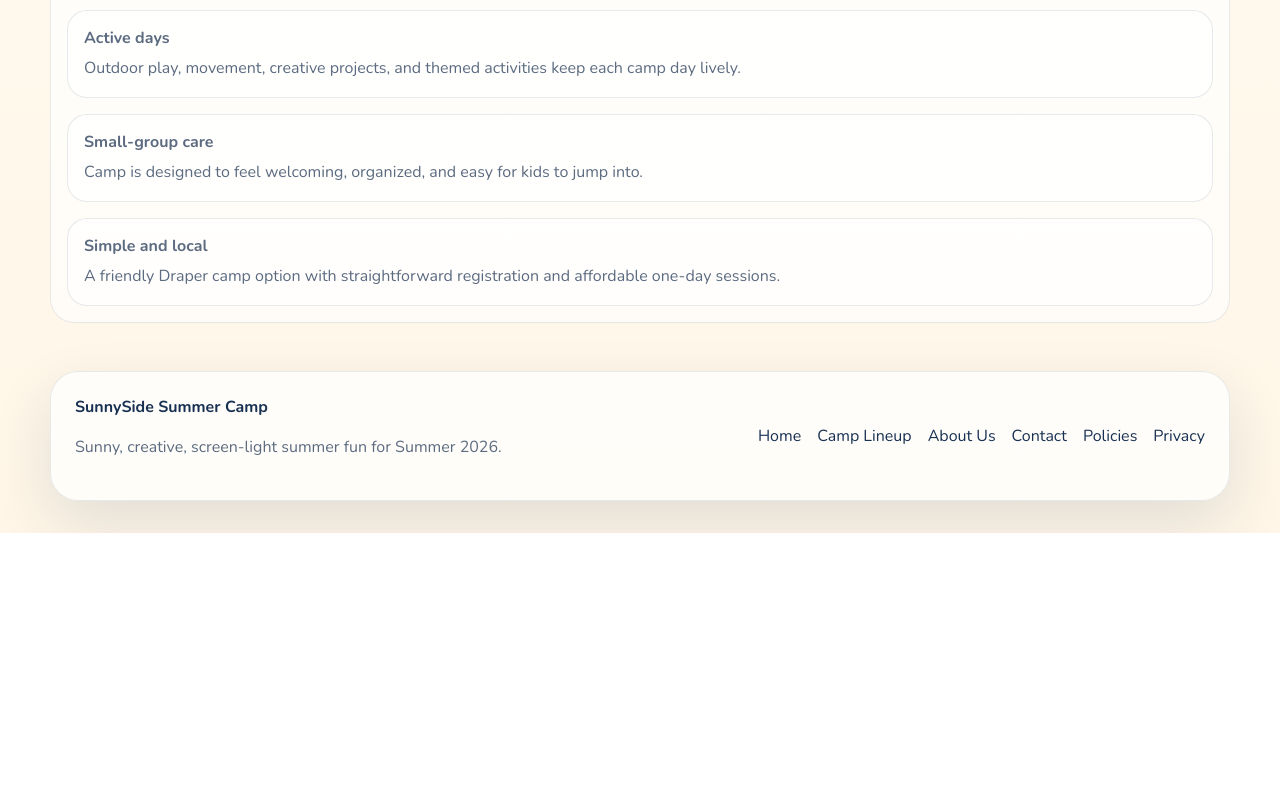
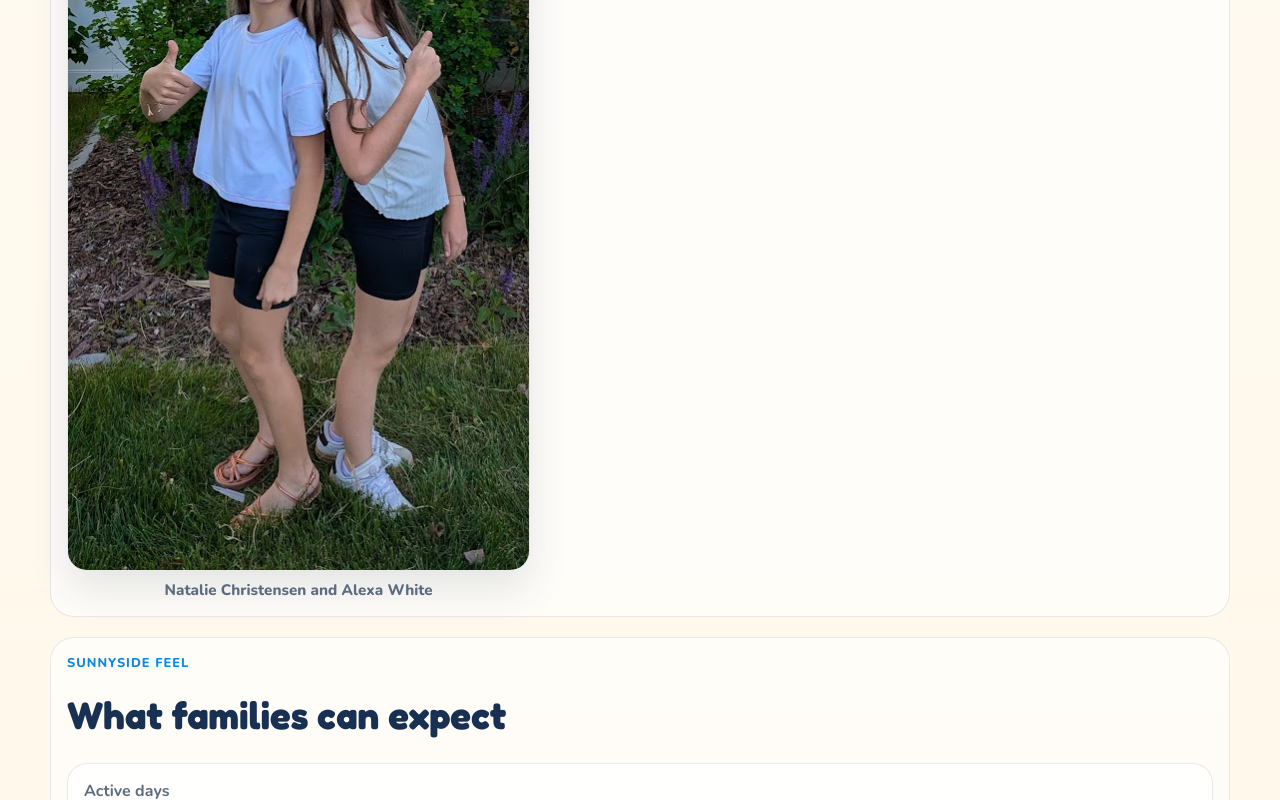
Before and after one commit to ericensen/SunnySide, a plain HTML site: page about.html in a window 1280 px wide. Shown: the part 1061-1861 px from the top of the page. Before the commit the page ends 1594 px from the top, so only its background shows below. Drawn offline with nearby package versions, Linux system fonts and the light colour scheme.

Commit message:
Added photo to About us page

```diff
--- a/about.html
+++ b/about.html
@@ -50,6 +50,18 @@
         <article class="legal-card">
           <p class="eyebrow">Our Story</p>
           <h2>Meet Natalie and Alexa</h2>
+          <div class="about-story-grid">
+            <figure class="about-founder-photo">
+              <img
+                src="pictures/about-natalie-alexa.png"
+                width="581"
+                height="1033"
+                alt="Natalie Christensen and Alexa White smiling outside"
+                loading="lazy"
+                decoding="async"
+              >
+              <figcaption>Natalie Christensen and Alexa White</figcaption>
+            </figure>
             <div class="policy-list">
               <article>
                 <p>
@@ -76,6 +88,7 @@
                   simple and affordable.
                 </p>
               </article>
+            </div>
           </div>
         </article>
 
--- a/scripts/asset-loader.js
+++ b/scripts/asset-loader.js
@@ -1,5 +1,5 @@
 (function () {
-  const VERSION = "2026-04-24-1";
+  const VERSION = "2026-05-10-1";
   const currentScript = document.currentScript;
   const requestedGroups = (currentScript && currentScript.getAttribute("data-assets") || "")
     .split(",")
--- a/styles.css
+++ b/styles.css
@@ -795,6 +795,35 @@ textarea:focus {
   margin-bottom: 0.7rem;
 }
 
+.about-story-grid {
+  display: grid;
+  grid-template-columns: minmax(220px, 0.82fr) minmax(0, 1.18fr);
+  gap: 1rem;
+  align-items: start;
+}
+
+.about-founder-photo {
+  margin: 0;
+}
+
+.about-founder-photo img {
+  width: 100%;
+  aspect-ratio: 4 / 5;
+  object-fit: cover;
+  object-position: center 40%;
+  border-radius: 20px;
+  border: 1px solid var(--border);
+  box-shadow: 0 18px 40px rgba(24, 49, 83, 0.12);
+}
+
+.about-founder-photo figcaption {
+  margin-top: 0.55rem;
+  color: var(--muted);
+  font-size: 0.95rem;
+  font-weight: 800;
+  text-align: center;
+}
+
 .policy-list,
 .contact-list {
   display: grid;
@@ -861,6 +890,10 @@ textarea:focus {
   .photo-strip {
     grid-template-columns: 1fr;
   }
+
+  .about-story-grid {
+    grid-template-columns: 1fr;
+  }
 }
 
 @media (max-width: 720px) {
```
Also changed, not shown: pictures/about-natalie-alexa.png (added). Lines whose indentation alone changed are shown as unchanged.
